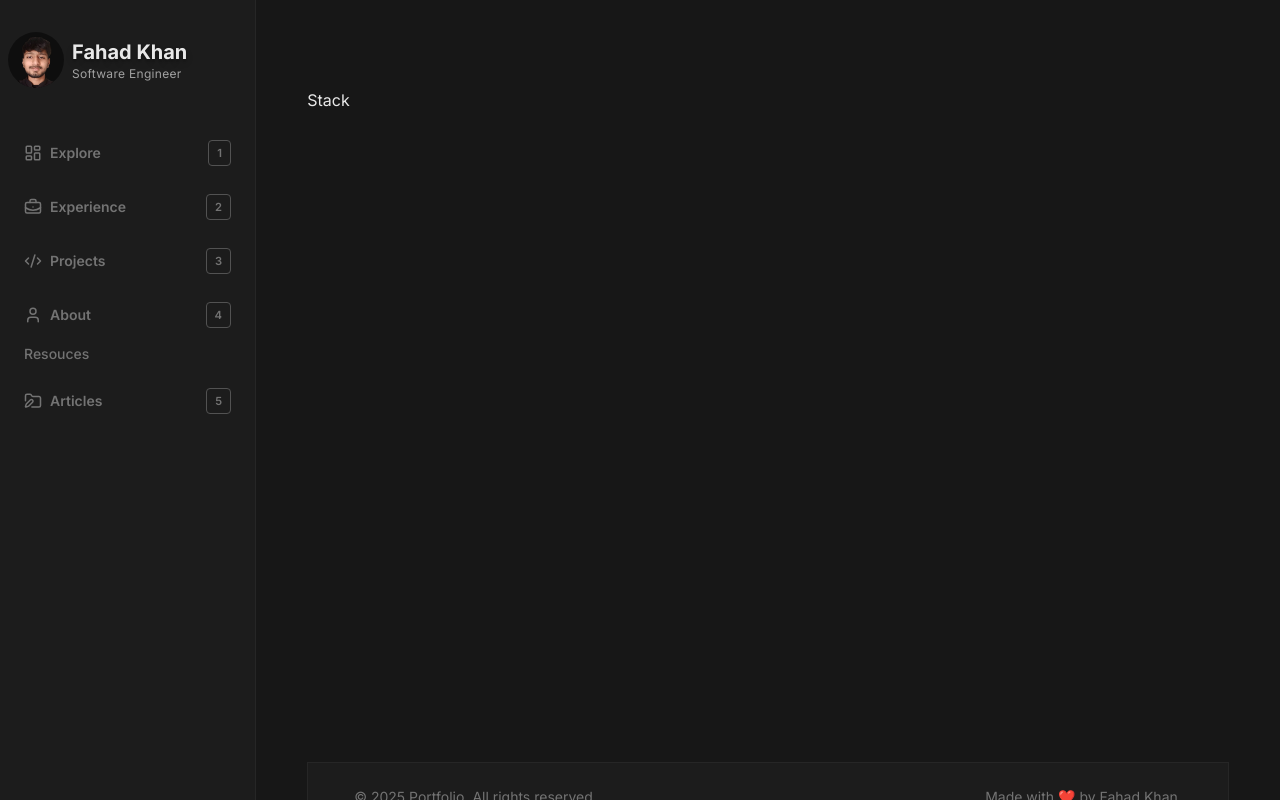
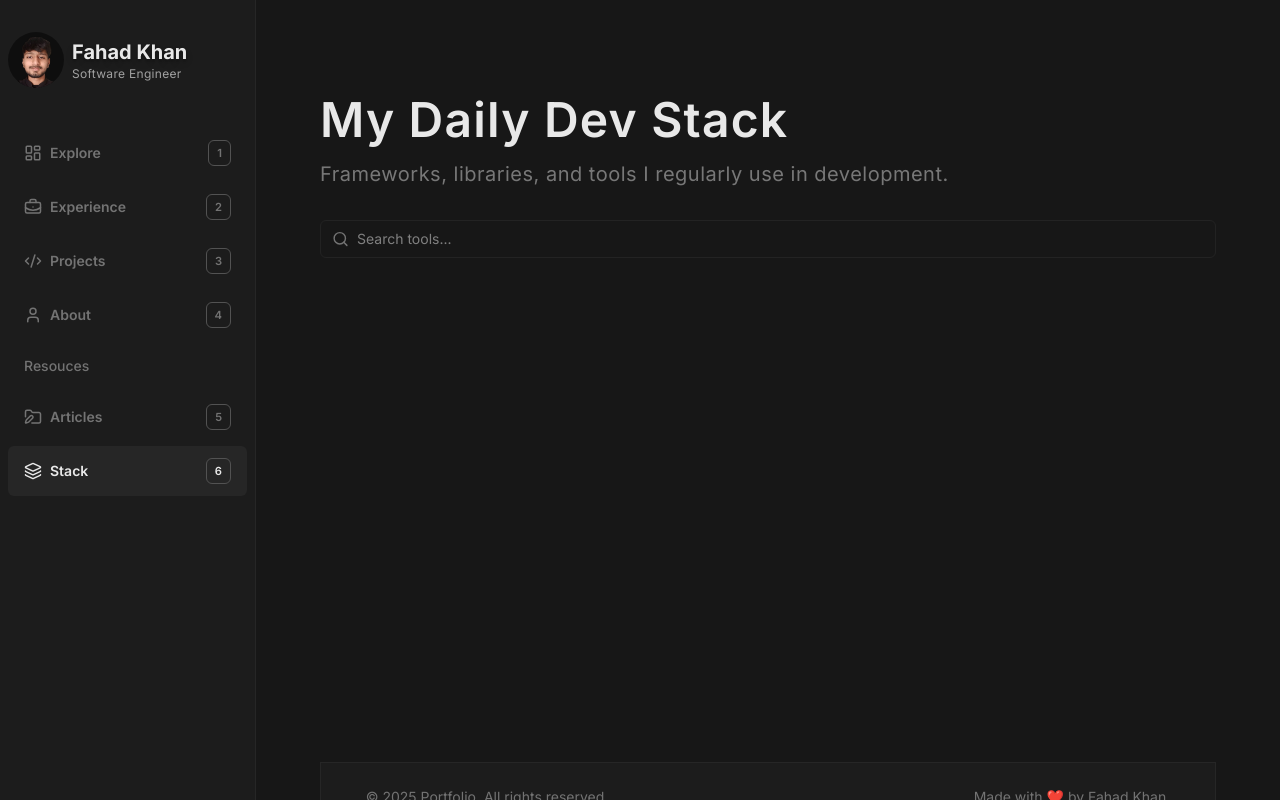
Before and after one commit to oniChan1226/port, a React (Vite) app: page /stack in a window 1280 px wide. Built offline with nearby package versions, Linux system fonts and the light colour scheme.

Commit message:
feat: add stack module

```diff
--- a/src/app/globals.css
+++ b/src/app/globals.css
@@ -1,10 +1,25 @@
 @import "tailwindcss";
 /* @theme {
 } */
+input:-webkit-autofill,
+input:-webkit-autofill:hover,
+input:-webkit-autofill:focus,
+input:-webkit-autofill:active {
+  /* -webkit-box-shadow: 0 0 0 30px transparent inset !important; */
+  -webkit-text-fill-color: white !important; /* optional: keep text color consistent */
+  transition: background-color 5000s ease-in-out 0s; /* chrome autofill workaround */
+}
+
+/* input[type="search"]::-webkit-search-cancel-button {
+  -webkit-appearance: none;
+  appearance: none;
+  display: none;
+} */
+
+
 @theme inline {
   --animate-meteor-effect: meteor 5s linear infinite;
-  --color-primary: #1C1C1C;
-
+  --color-primary: #1c1c1c;
 
   @keyframes meteor {
     0% {
--- a/src/components/ArticlesCard.tsx
+++ b/src/components/ArticlesCard.tsx
@@ -14,14 +14,24 @@ const ArticlesCard: React.FC<ArticlesCardProps> = ({
   tag,
 }) => {
   return (
-    <div>
-      <img src={imgSrc} alt="" />
-      <div>
-        <div>
-          <h2>{title}</h2>
-          <p>{timestamp}</p>
+    <div className="rounded-xl overflow-hidden border border-neutral-800 flex flex-col cursor-pointer group hover:shadow-xl duration-300">
+      <img
+        src={
+          "https://www.cleverdeveloper.in/_next/image?url=%2Fimages%2Fcontent%2Fbest-coding-practices%2Fbest-coding-practices.webp&w=1920&q=75"
+        }
+        alt=""
+        className="object-cover lg:max-h-64 lg:group-hover:scale-105 duration-300"
+      />
+      <div className="flex space-x-6 justify-between px-5 py-4 bg-primary ">
+        <div className="flex flex-col items-start space-y-1">
+          <h2 className="line-clamp-1 text-white font-semibold">{title}</h2>
+          <p className="text-xs text-neutral-400/80">{timestamp}</p>
         </div>
-        <h6>{tag}</h6>
+        <div className="flex justify-center items-center">
+          <p className=" border border-neutral-800 rounded-lg px-2 py-1 h-fit text-xs font-semibold">
+            {tag}
+          </p>
+        </div>
       </div>
     </div>
   );
--- a/src/components/NavigationMobile.tsx
+++ b/src/components/NavigationMobile.tsx
@@ -5,9 +5,10 @@ const NavigationMobile = () => {
   return (
     <div className="flex gap-x-2 w-[95%] mx-auto overflow-y-auto scrollbar-none">
       {NavlinksData.map((navlink) => (
+        navlink.links.map((link) =>
         <NavLink
-          to={navlink.href}
-          key={navlink.number}
+          to={link.href}
+          key={link.number}
           className={({ isActive }) =>
             `flex items-center justify-center flex-col p-3 transition-all duration-300 rounded-lg text-xs ${
               isActive
@@ -16,9 +17,9 @@ const NavigationMobile = () => {
             }`
           }
         >
-          {navlink.icon}
-          {navlink.label}
-        </NavLink>
+          {link.icon}
+          {link.label}
+        </NavLink>)
       ))}
     </div>
   );
--- a/src/components/Sidebar.tsx
+++ b/src/components/Sidebar.tsx
@@ -25,7 +25,7 @@ const Sidebar = () => {
         {NavlinksData.map((link) => (
           <>
           {link.group !== "Main" && (
-            <h6 className="pl-4 text-neutral-500 mb-3 font-medium">{link.group}</h6>
+            <h6 className="pl-4 text-neutral-500 my-4 font-medium">{link.group}</h6>
           )}
           {link.links.map((link) => <NavLink
             key={link.number}
@@ -42,7 +42,7 @@ const Sidebar = () => {
               {link.icon}
               <p>{link.label}</p>
             </div>
-            <div className="flex items-center justify-between border px-2 py-1 text-[0.7rem] border-neutral-600 rounded">
+            <div className="flex items-center justify-between border p-2 py-1 text-[0.7rem] border-neutral-600 rounded-md">
               <p>{link.number}</p>
             </div>
           </NavLink>)}
--- a/src/config/KeyNavConfig.ts
+++ b/src/config/KeyNavConfig.ts
@@ -5,4 +5,5 @@ export const keyNavRoutes: { [key: string]: string } = {
   "3": "/projects",
   "4": "/about",
   "5": "/articles",
+  "6": "/stack",
 };
--- a/src/data/ArticlesData.tsx
+++ b/src/data/ArticlesData.tsx
@@ -1,3 +1,4 @@
+import blog from "../assets/blog.jpg";
 export const myArticles = [
   {
     title: "Best Coding Practices for Modern Web Development",
@@ -5,6 +6,7 @@ export const myArticles = [
       "A concise guide to clean, efficient, and scalable web development—covering naming conventions, folder structure, testing, and performance tips.",
     timestamps: "June 31, 2025",
     timeToRead: "5 min read",
+    imgSrc: blog,
     tag: "Coding",
   },
   {
@@ -13,6 +15,7 @@ export const myArticles = [
       "Dive into useState, useEffect, and custom hooks to simplify your components and enhance functionality in React projects.",
     timestamps: "July 12, 2025",
     timeToRead: "6 min read",
+    imgSrc: blog,
     tag: "React",
   },
   {
@@ -21,6 +24,7 @@ export const myArticles = [
       "Learn how Tailwind CSS accelerates development with utility classes and how to structure your styles for maximum reusability.",
     timestamps: "July 18, 2025",
     timeToRead: "4 min read",
+    imgSrc: blog,
     tag: "Tailwind",
   },
 ];
--- a/src/data/NavLinksData.tsx
+++ b/src/data/NavLinksData.tsx
@@ -2,6 +2,7 @@ import {
   BriefcaseBusiness,
   CodeXml,
   FolderPen,
+  Layers,
   LayoutDashboard,
   User,
 } from "lucide-react";
@@ -40,6 +41,12 @@ export const NavlinksData = [
         icon: <FolderPen size={18} />,
         number: 5,
       },
+      {
+        label: "Stack",
+        href: "/stack",
+        icon: <Layers size={18} />,
+        number: 6,
+      },
     ],
   },
 ];
--- a/src/layout/DashboardLayout.tsx
+++ b/src/layout/DashboardLayout.tsx
@@ -45,7 +45,7 @@ const DashboardLayout = () => {
         <NavigationMobile />
       </div>
       <div className="flex-1 relative bg-neutral-900 lg:ml-64 pt-8 lg:pt-0 overflow-y-auto h-screen scrollbar-thin scrollbar-thumb-neutral-800 scrollbar-track-neutral-900">
-        <main className="w-[95%] md:w-[90%] pb-32 lg:pb-0 max-w-5xl mx-auto mt-22 flex flex-col justify-between min-h-[93vh]">
+        <main className="w-[95%] md:w-[90%] pb-32 lg:pb-0 max-w-4xl mx-auto mt-22 flex flex-col justify-between min-h-[93vh]">
           <Outlet />
           <footer className="hidden lg:block w-full max-w-6xl mx-auto mt-10 py-6 bg-primary border border-neutral-800 text-sm">
             <Footer />
--- a/src/pages/Articles.tsx
+++ b/src/pages/Articles.tsx
@@ -1,9 +1,16 @@
+import ArticlesCard from "../components/ArticlesCard"
 import PageTitle from "../components/PageTitle"
+import { myArticles } from "../data/ArticlesData"
 
 const Articles = () => {
   return (
     <div>
       <PageTitle title="Articles" brief="Documenting what I learn, build, and think about as a dev." />
+      <div className="grid lg:grid-cols-2 gap-6 mt-12">
+        {myArticles.map((article) => (
+          <ArticlesCard key={article.timestamps} imgSrc={article.imgSrc} title={article.title} timestamp={article.timestamps} tag={article.tag} />
+        ))}
+      </div>
     </div>
   )
 }
--- a/src/pages/Home.tsx
+++ b/src/pages/Home.tsx
@@ -37,7 +37,7 @@ const Home = () => {
             <h6>
               I enjoy building web applications that look good and scale well —
             </h6>
-            <h6>Rare combo.I know</h6>
+            <h6>Rare combo.I know.</h6>
           </div>
         </div>
         <div className="flex items-center gap-3 font-semibold text-sm">
--- a/src/pages/Projects.tsx
+++ b/src/pages/Projects.tsx
@@ -7,7 +7,7 @@ const Projects = () => {
   return (
     <div>
       {/* header */}
-      <PageTitle title="Projects" brief="A quick look at what I’ve built" />
+      <PageTitle title="Projects" brief="A quick look at what I’ve built." />
       <div className="mt-8 lg:mt-16">
         <CardContainer>
           {myProjects.map((project) => (
--- a/src/pages/Stack.tsx
+++ b/src/pages/Stack.tsx
@@ -1,9 +1,30 @@
-import React from 'react'
+import { Search } from "lucide-react";
+import PageTitle from "../components/PageTitle";
 
 const Stack = () => {
   return (
-    <div>Stack</div>
-  )
-}
+    <div>
+      <PageTitle title="My Daily Dev Stack" />
+      <div className="mt-2 space-y-8">
+        <h2 className="text-neutral-400/70 text-xl tracking-wide">
+          Frameworks, libraries, and tools I regularly use in development.
+        </h2>
+        <div className="relative">
+          <input
+            type="search"
+            name="search"
+            id="search"
+            placeholder="Search tools..."
+            className="border border-neutral-800/80 w-full rounded-md pl-9 pr-2 py-2 text-sm focus:outline-none focus:border-neutral-800 focus:shadow-xs shadow-neutral-800"
+          />
+          <Search
+            className="absolute left-3 top-1/2 -translate-y-1/2 text-neutral-500"
+            size={17}
+          />
+        </div>
+      </div>
+    </div>
+  );
+};
 
-export default Stack
+export default Stack;
```
Also changed, not shown: src/assets/blog.jpg (added).
